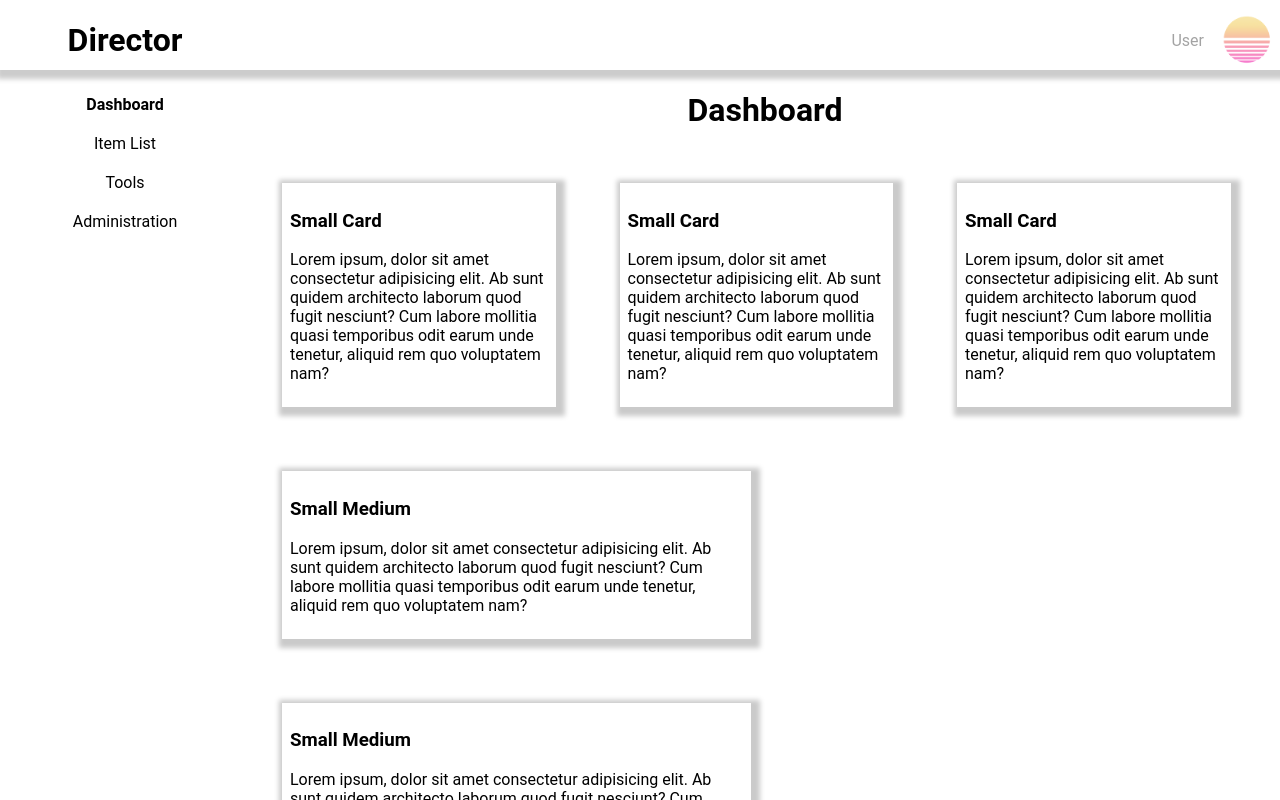
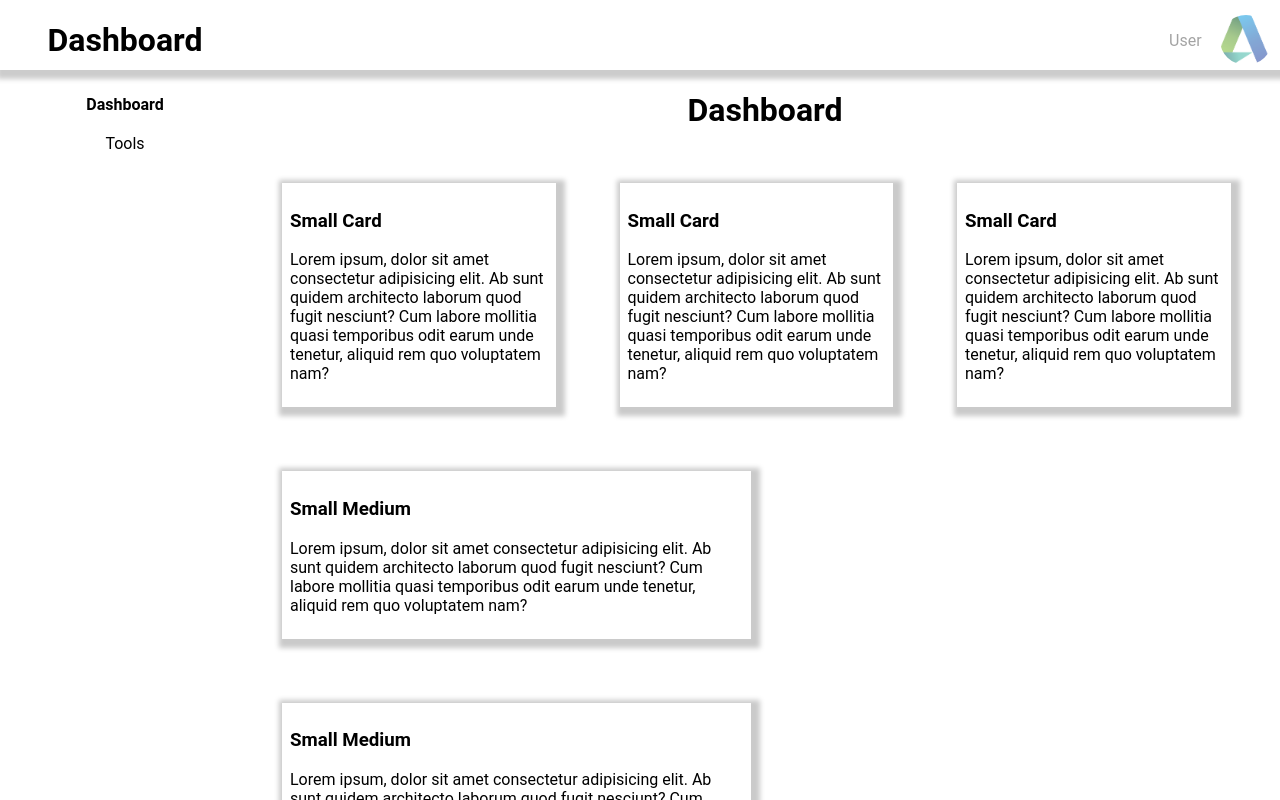
Before and after one commit to Reverendheat/react-dashboard, a React (Create React App) app: page /react-dashboard/dashboard in a window 1280 px wide. Shown: the top 800 px of the page. Built offline with nearby package versions, Linux system fonts and the light colour scheme; the HTML template or start-up script is replaced by a standard one.

Commit message:
refactor styles

```diff
--- a/src/App.tsx
+++ b/src/App.tsx
@@ -21,6 +21,18 @@ const StyledApp = styled.div`
     "header  header"
     "nav    main"
     "empty footer";
+  @media (max-width: 768px) {
+    font-family: "Roboto", serif;
+    display: grid;
+    grid-template-columns: 1fr;
+    grid-template-rows: 70px 1fr 5fr 70px;
+    height: 100vh;
+    grid-template-areas:
+      "header"
+      "nav"
+      "main"
+      "footer";
+  }
 `
 
 function App() {
--- a/src/components/Card.tsx
+++ b/src/components/Card.tsx
@@ -23,6 +23,9 @@ export const Card: React.FC<CardProps> = (CardProps) => {
     margin: 2em;
     padding: 0.5em;
     box-shadow: 3px 3px 5px 6px rgb(202, 202, 202);
+    &:hover {
+        background-color: mistyrose;
+    }
     @media (max-width: 768px) {
         width: 100%;
       }
--- a/src/components/Header.tsx
+++ b/src/components/Header.tsx
@@ -1,5 +1,5 @@
 import React, { MouseEvent, useContext } from 'react';
-import userLogo from "../images/default_user_logo.png";
+import userLogo from "../images/default_user_avatar.png";
 import "../App.css";
 
 import styled from 'styled-components';
@@ -17,6 +17,10 @@ const StyledLogo = styled.div`
   align-self: center;
 `
 
+const StyledUserDropdown = styled.div`
+  display: none;
+`
+
 const StyledSpan = styled.span`
   grid-column: 2;
   display: inline-flex;
@@ -29,6 +33,14 @@ const StyledSpan = styled.span`
   opacity: 0.6;
   &:hover {
     opacity: 1;
+  }
+  &:hover ${StyledUserDropdown} {
+    display: block;
+    color: green;
+    ul {
+      padding: 0px;
+      list-style-type: none;
+    }
   }
 `
 
@@ -43,6 +55,7 @@ const StyledImage = styled.img`
   border-radius: 50%;
 `
 
+
 export const Header = () => {
   let handleClick = (e: MouseEvent): void => {
     console.log("One day, i'll open a context menu");
@@ -50,11 +63,17 @@ export const Header = () => {
   return (
     <StyledHeader>
       <StyledLogo>
-        <h1>Director</h1>
+        <h1>Dashboard</h1>
       </StyledLogo>
       <StyledSpan onClick={handleClick}>
         <StyledP>User</StyledP>
         <StyledImage src={userLogo} alt="user" />
+        <StyledUserDropdown>
+          <ul>
+            <li>Settings</li>
+            <li>Logout</li>
+          </ul>
+        </StyledUserDropdown>
       </StyledSpan>
     </StyledHeader>
   )
--- a/src/components/Sidebar.tsx
+++ b/src/components/Sidebar.tsx
@@ -11,17 +11,10 @@ export const Sidebar = () => {
         }}>
           Dashboard
         </NavLink>
-        <NavLink to="/react-dashboard/items" className="nav-item" activeStyle={{
-          fontWeight: "bold",
-        }}>Item List
-        </NavLink>
         <NavLink to="/react-dashboard/tools" className="nav-item" activeStyle={{
           fontWeight: "bold",
-        }}>Tools
-        </NavLink>
-        <NavLink to="/react-dashboard/administration" className="nav-item" activeStyle={{
-          fontWeight: "bold",
-        }}>Administration
+        }}>
+          Tools
         </NavLink>
       </div>
     </nav>
--- a/src/components/Tools.tsx
+++ b/src/components/Tools.tsx
@@ -1,5 +1,9 @@
 import React from 'react'
 import styled from 'styled-components';
+
+interface ToolProps {
+
+}
 
 const StyledDiv = styled.div`
     text-align: center;
```
Also changed, not shown: src/images/default_user_avatar.png (added).
